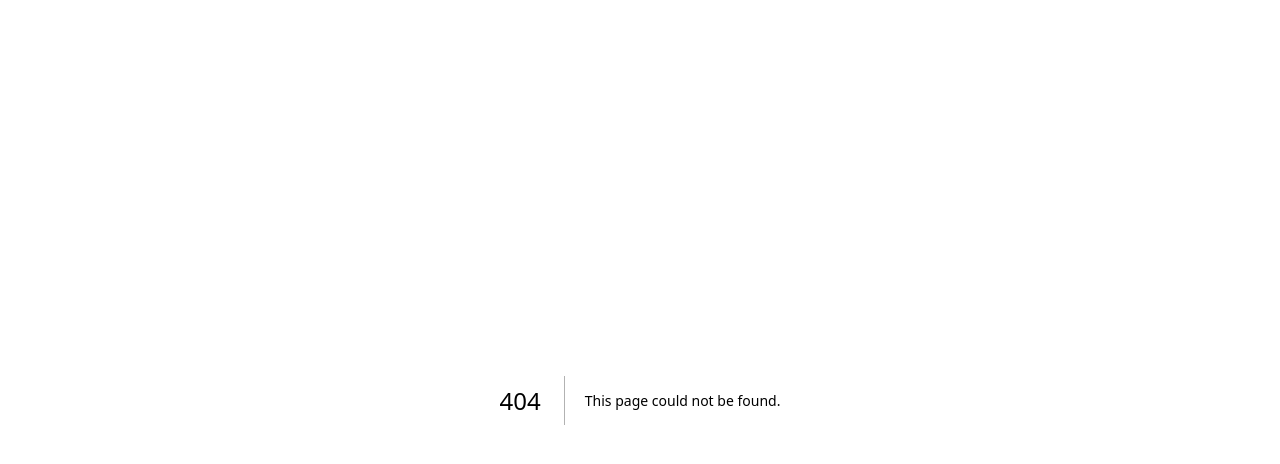
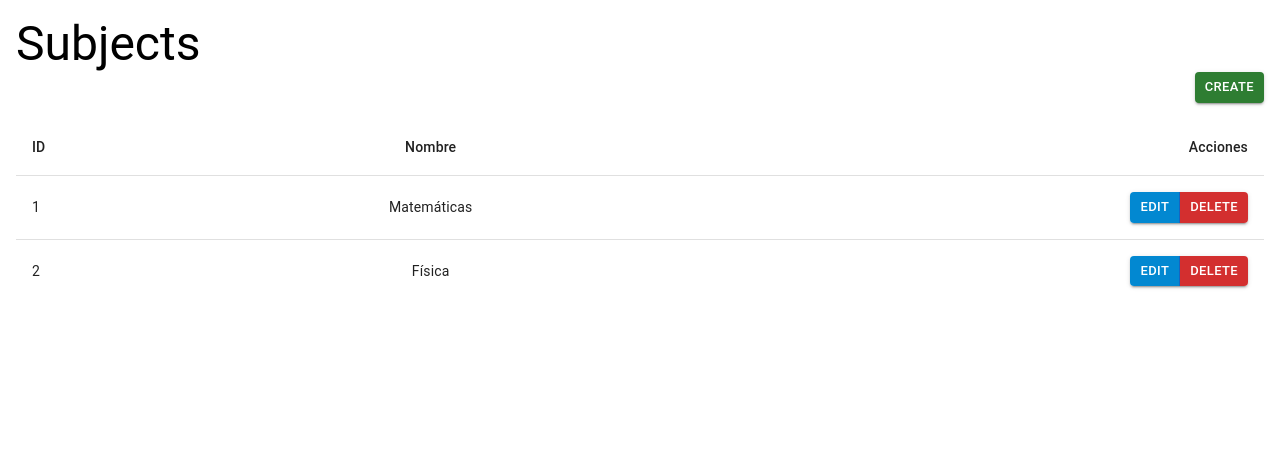
Before and after one commit to xpress4t/AssistantsTracker, a Next.js app in the folder frontend/: page /subjects in a window 1280 px wide. Before the commit this address had no page. Shown: the top 464 px of the page. Built offline with nearby package versions, Linux system fonts and the light colour scheme.

Commit message:
create subjects page

```diff
--- /dev/null
+++ b/frontend/src/pages/subjects.jsx
@@ -0,0 +1,61 @@
+import { useEffect, useState } from "react";
+import { Box, Typography } from "@mui/material";
+import Button from "../components/Button";
+import SubjectTable from "../components/SubjectTable";
+import SubjectModal from "../components/SubjectModal";
+
+const SubjectsPage = () => {
+  const [subjects, setSubjects] = useState([]);
+  const [subject, setSubject] = useState(null);
+
+  const handleOpen = (s) => setSubject(s);
+  const handleClose = () => setSubject(null);
+  const handleSubmit = (e) => {
+    e.preventDefault();
+    const id = e.target.subjectId.value;
+    const name = e.target.subjectName.value;
+
+    if (id) {
+      setSubjects((prev) =>
+        prev.map((s) => (s.id === parseInt(id) ? { ...s, name } : s))
+      );
+    } else {
+      setSubjects((prev) => {
+        const lastItem = prev[prev.length - 1];
+        return [...prev, { id: lastItem.id + 1, name }];
+      });
+    }
+    handleClose();
+  };
+
+  useEffect(() => {
+    setSubjects([
+      { id: 1, name: "Matemáticas" },
+      { id: 2, name: "Física" },
+    ]);
+  }, []);
+
+  return (
+    <Box sx={{ p: 2 }}>
+      <Typography variant="h3">Subjects</Typography>
+      <Box sx={{ display: "flex", justifyContent: "flex-end", mb: 2 }}>
+        <Button
+          variant="contained"
+          color="success"
+          size="small"
+          onClick={() => handleOpen({ id: null, name: "" })}
+        >
+          Create
+        </Button>
+      </Box>
+      <SubjectTable subjects={subjects} onEdit={handleOpen} />
+      <SubjectModal
+        subject={subject}
+        onClose={handleClose}
+        onSubmit={handleSubmit}
+      />
+    </Box>
+  );
+};
+
+export default SubjectsPage;
```
